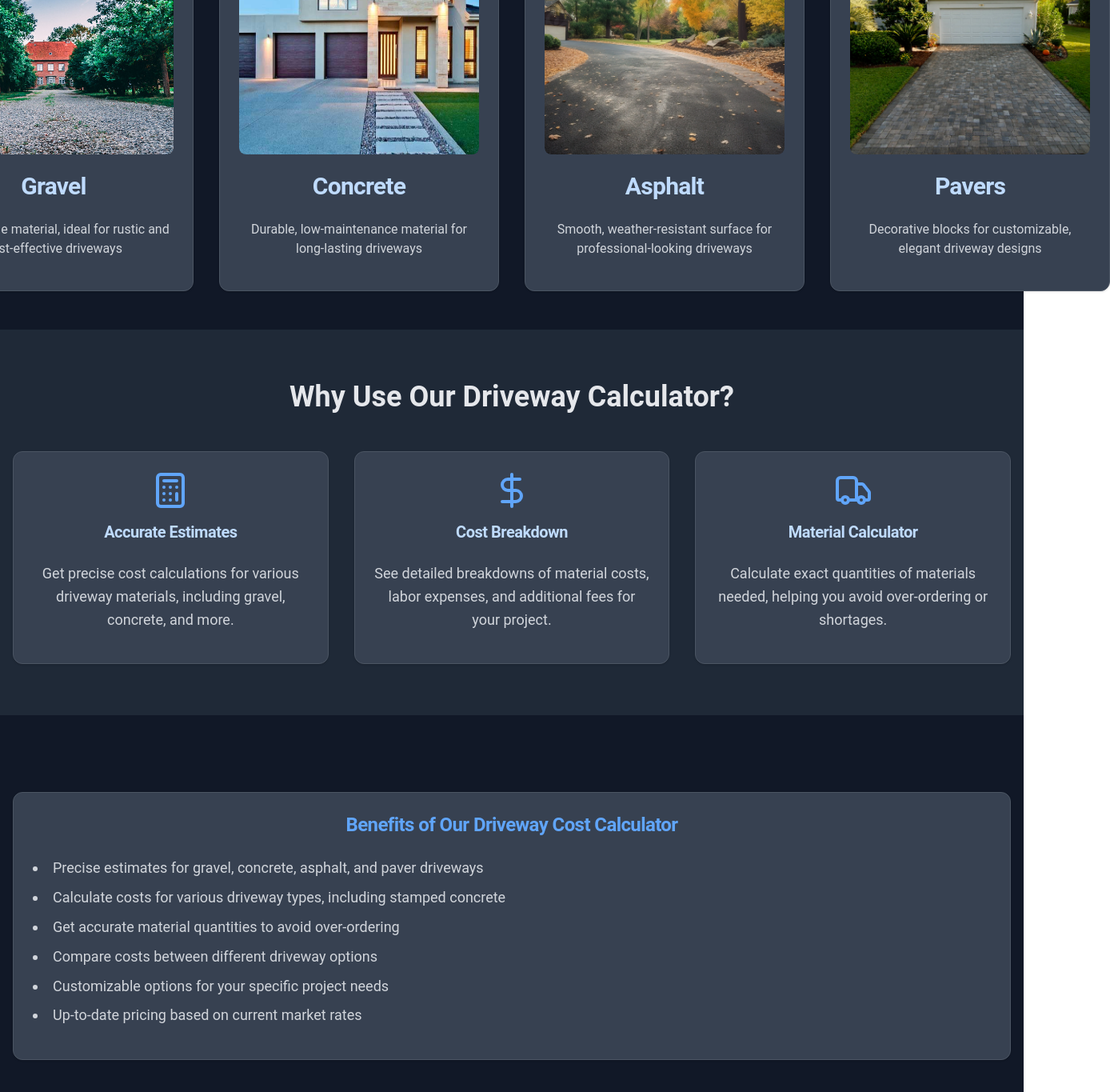
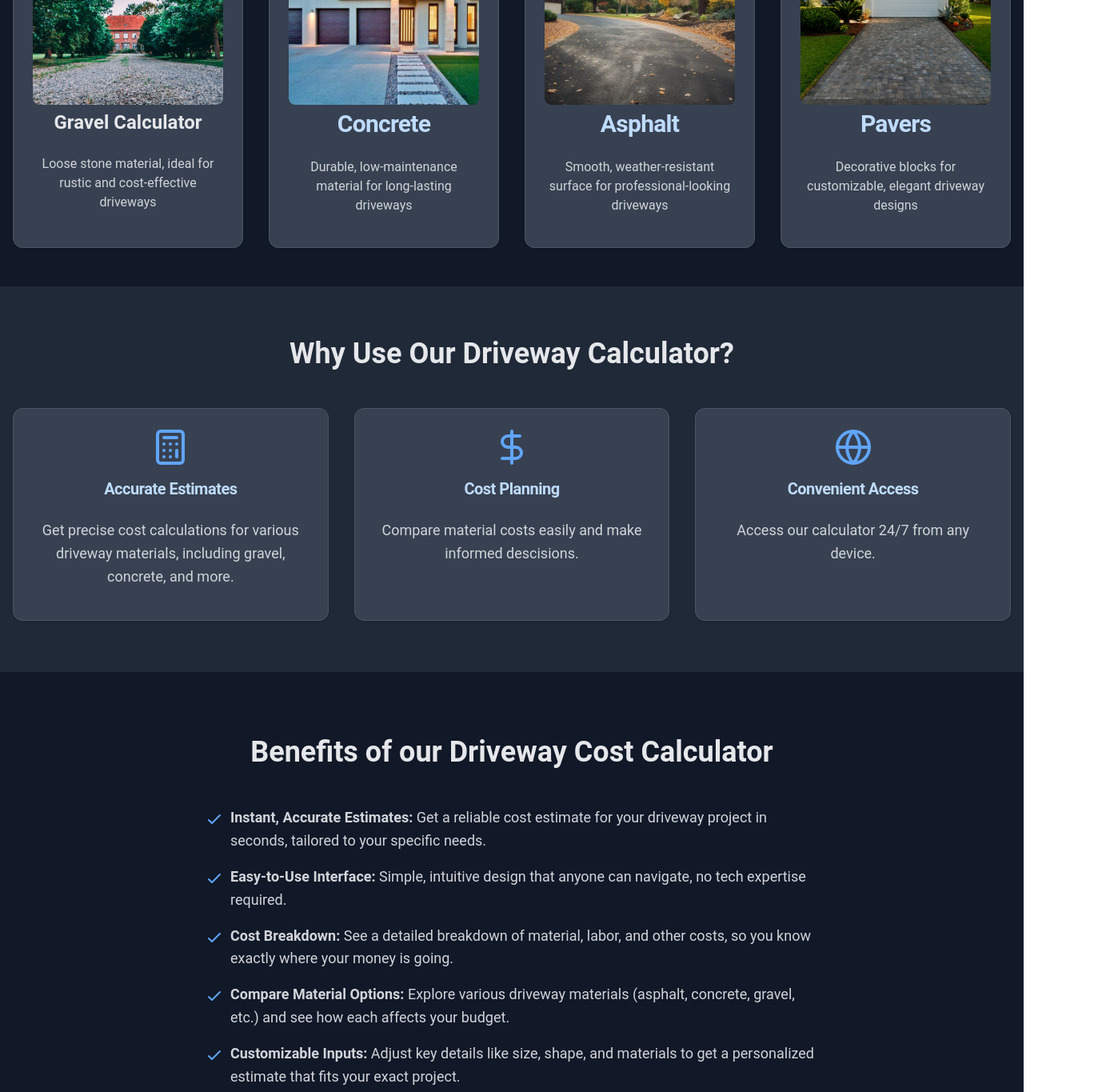
Before and after one commit to mkrizia17/Driveway-Calculator, a Next.js app: page / in a window 1280 px wide. Shown: the part 780-2145 px from the top of the page at 80% size, 1388 px wide, since content can reach past the window. Built offline with nearby package versions, Linux system fonts and the light colour scheme.

Commit message:
Latest HomePage

```diff
--- a/src/app/page.tsx
+++ b/src/app/page.tsx
@@ -31,28 +31,33 @@ export default function Home() {
       </section>
 
       {/* Calculator Section */}
-      <div className="container mx-auto py-12">
+      <div className="container mx-auto py-12 px-4">
         <h2 className="text-4xl font-bold text-center mb-12 text-gray-200">
           Find Your Calculator
         </h2>
 
-        <div className="flex justify-center space-x-8">
+        <div className="grid grid-cols-1 sm:grid-cols-2 lg:grid-cols-4 gap-4 md:gap-6 lg:gap-8">
           <div className="rounded-xl border text-card-foreground shadow bg-gray-700 border-gray-600">
             <div className="flex flex-col space-y-1.5 p-6">
-              <div className="relative w-[300px] h-[300px] mx-auto mb-4 overflow-hidden rounded-lg">
+              <div className="relative w-full aspect-square overflow-hidden rounded-lg">
                 <Image
                   src="/images/gravel.jpg"
                   alt="Gravel driveway"
                   fill
+                  sizes="(max-width: 640px) 100vw,
+                         (max-width: 1024px) 50vw,
+                         25vw"
                   className="rounded-lg object-cover transition-transform duration-300 hover:scale-110"
                 />
               </div>
+              <h3 className="text-2xl font-semibold text-center">
                 <Link
                   href="/gravel"
-                className="font-semibold tracking-tight text-3xl text-center text-blue-200"
+                  className="text-gray-200 hover:text-blue-400 transition-colors duration-300"
                 >
-                Gravel
+                  Gravel Calculator
                 </Link>
+              </h3>
             </div>
             <div className="p-6 pt-0">
               <p className="text-gray-300 text-center text-base">Loose stone material, ideal for rustic and cost-effective driveways</p>
@@ -61,11 +66,14 @@ export default function Home() {
 
           <div className="rounded-xl border text-card-foreground shadow bg-gray-700 border-gray-600">
             <div className="flex flex-col space-y-1.5 p-6">
-              <div className="relative w-[300px] h-[300px] mx-auto mb-4 overflow-hidden rounded-lg">
+              <div className="relative w-full aspect-square overflow-hidden rounded-lg">
                 <Image
                   src="/images/concrete.jpg"
-                  alt="Concrete driveway"
+                  alt="Concrete surface"
                   fill
+                  sizes="(max-width: 640px) 100vw,
+                         (max-width: 1024px) 50vw,
+                         25vw"
                   className="rounded-lg object-cover transition-transform duration-300 hover:scale-110"
                 />
               </div>
@@ -83,11 +91,14 @@ export default function Home() {
 
           <div className="rounded-xl border text-card-foreground shadow bg-gray-700 border-gray-600">
             <div className="flex flex-col space-y-1.5 p-6">
-              <div className="relative w-[300px] h-[300px] mx-auto mb-4 overflow-hidden rounded-lg">
+              <div className="relative w-full aspect-square overflow-hidden rounded-lg">
                 <Image
                   src="/images/asphalt.jpg"
-                  alt="Asphalt driveway"
+                  alt="Asphalt road"
                   fill
+                  sizes="(max-width: 640px) 100vw,
+                         (max-width: 1024px) 50vw,
+                         25vw"
                   className="rounded-lg object-cover transition-transform duration-300 hover:scale-110"
                 />
               </div>
@@ -105,11 +116,14 @@ export default function Home() {
 
           <div className="rounded-xl border text-card-foreground shadow bg-gray-700 border-gray-600">
             <div className="flex flex-col space-y-1.5 p-6">
-              <div className="relative w-[300px] h-[300px] mx-auto mb-4 overflow-hidden rounded-lg">
+              <div className="relative w-full aspect-square overflow-hidden rounded-lg">
                 <Image
                   src="/images/pavers.jpg"
-                  alt="Paver driveway"
+                  alt="Paver pathway"
                   fill
+                  sizes="(max-width: 640px) 100vw,
+                         (max-width: 1024px) 50vw,
+                         25vw"
                   className="rounded-lg object-cover transition-transform duration-300 hover:scale-110"
                 />
               </div>
@@ -144,19 +158,34 @@ export default function Home() {
             <Card className="bg-gray-700 border-gray-600">
               <CardHeader>
                 <DollarSignIcon className="w-12 h-12 text-blue-400 mb-2 mx-auto" />
-                <CardTitle className="text-xl text-center text-blue-200">Cost Breakdown</CardTitle>
+                <CardTitle className="text-xl text-center text-blue-200">Cost Planning</CardTitle>
               </CardHeader>
               <CardContent>
-                <p className="text-gray-300 text-center">See detailed breakdowns of material costs, labor expenses, and additional fees for your project.</p>
+                <p className="text-gray-300 text-center">Compare material costs easily and make informed descisions.</p>
               </CardContent>
             </Card>
             <Card className="bg-gray-700 border-gray-600">
               <CardHeader>
-                <TruckIcon className="w-12 h-12 text-blue-400 mb-2 mx-auto" />
-                <CardTitle className="text-xl text-center text-blue-200">Material Calculator</CardTitle>
+                <svg
+                  xmlns="http://www.w3.org/2000/svg"
+                  width="24"
+                  height="24"
+                  viewBox="0 0 24 24"
+                  fill="none"
+                  stroke="currentColor"
+                  stroke-width="2"
+                  stroke-linecap="round"
+                  stroke-linejoin="round"
+                  className="w-12 h-12 text-blue-400 mb-2 mx-auto"
+                >
+                  <circle cx="12" cy="12" r="10" />
+                  <path d="M2 12h20" />
+                  <path d="M12 2a15.3 15.3 0 0 1 4 10 15.3 15.3 0 0 1-4 10 15.3 15.3 0 0 1-4-10 15.3 15.3 0 0 1 4-10z" />
+                </svg>
+                <CardTitle className="text-xl text-center text-blue-200">Convenient Access</CardTitle>
               </CardHeader>
               <CardContent>
-                <p className="text-gray-300 text-center">Calculate exact quantities of materials needed, helping you avoid over-ordering or shortages.</p>
+                <p className="text-gray-300 text-center">Access our calculator 24/7 from any device.</p>
               </CardContent>
             </Card>
           </div>
@@ -164,27 +193,54 @@ export default function Home() {
       </section>
 
       {/* Benefits Section */}
-      <section className="bg-gray-900 py-16">
-        <div className="container mx-auto px-4">
-          <Card className="bg-gray-700 border-gray-600">
-            <CardHeader>
-              <CardTitle className="text-2xl font-bold text-blue-400 text-center">
-                Benefits of Our Driveway Cost Calculator
-              </CardTitle>
-            </CardHeader>
-            <CardContent>
-              <ul className="list-disc list-inside space-y-2 text-gray-300">
-                <li>Precise estimates for gravel, concrete, asphalt, and paver driveways</li>
-                <li>Calculate costs for various driveway types, including stamped concrete</li>
-                <li>Get accurate material quantities to avoid over-ordering</li>
-                <li>Compare costs between different driveway options</li>
-                <li>Customizable options for your specific project needs</li>
-                <li>Up-to-date pricing based on current market rates</li>
+      <div className="container mx-auto py-12 px-4">
+        <h2 className="text-4xl font-bold text-center mb-12 text-gray-200">
+          Benefits of our Driveway Cost Calculator
+        </h2>
+        <ul className="space-y-4 text-gray-300 max-w-3xl mx-auto">
+          <li className="flex items-start">
+            <svg className="w-6 h-6 text-blue-400 mr-2 mt-1 flex-shrink-0" fill="none" stroke="currentColor" viewBox="0 0 24 24">
+              <path strokeLinecap="round" strokeLinejoin="round" strokeWidth="2" d="M5 13l4 4L19 7"></path>
+            </svg>
+            <span><strong>Instant, Accurate Estimates:</strong> Get a reliable cost estimate for your driveway project in seconds, tailored to your specific needs.</span>
+          </li>
+
+          <li className="flex items-start">
+            <svg className="w-6 h-6 text-blue-400 mr-2 mt-1 flex-shrink-0" fill="none" stroke="currentColor" viewBox="0 0 24 24">
+              <path strokeLinecap="round" strokeLinejoin="round" strokeWidth="2" d="M5 13l4 4L19 7"></path>
+            </svg>
+            <span><strong>Easy-to-Use Interface:</strong> Simple, intuitive design that anyone can navigate, no tech expertise required.</span>
+          </li>
+
+          <li className="flex items-start">
+            <svg className="w-6 h-6 text-blue-400 mr-2 mt-1 flex-shrink-0" fill="none" stroke="currentColor" viewBox="0 0 24 24">
+              <path strokeLinecap="round" strokeLinejoin="round" strokeWidth="2" d="M5 13l4 4L19 7"></path>
+            </svg>
+            <span><strong>Cost Breakdown:</strong> See a detailed breakdown of material, labor, and other costs, so you know exactly where your money is going.</span>
+          </li>
+
+          <li className="flex items-start">
+            <svg className="w-6 h-6 text-blue-400 mr-2 mt-1 flex-shrink-0" fill="none" stroke="currentColor" viewBox="0 0 24 24">
+              <path strokeLinecap="round" strokeLinejoin="round" strokeWidth="2" d="M5 13l4 4L19 7"></path>
+            </svg>
+            <span><strong>Compare Material Options:</strong> Explore various driveway materials (asphalt, concrete, gravel, etc.) and see how each affects your budget.</span>
+          </li>
+
+          <li className="flex items-start">
+            <svg className="w-6 h-6 text-blue-400 mr-2 mt-1 flex-shrink-0" fill="none" stroke="currentColor" viewBox="0 0 24 24">
+              <path strokeLinecap="round" strokeLinejoin="round" strokeWidth="2" d="M5 13l4 4L19 7"></path>
+            </svg>
+            <span><strong>Customizable Inputs:</strong> Adjust key details like size, shape, and materials to get a personalized estimate that fits your exact project.</span>
+          </li>
+
+          <li className="flex items-start">
+            <svg className="w-6 h-6 text-blue-400 mr-2 mt-1 flex-shrink-0" fill="none" stroke="currentColor" viewBox="0 0 24 24">
+              <path strokeLinecap="round" strokeLinejoin="round" strokeWidth="2" d="M5 13l4 4L19 7"></path>
+            </svg>
+            <span><strong>Quick and Convenient:</strong> Access your estimates anytime, from any device—no need for meetings or waiting for quotes.</span>
+          </li>
         </ul>
-            </CardContent>
-          </Card>
       </div>
-      </section>
 
       {/* CTA Section */}
       <section className="bg-gray-800 py-16">
```
Lines whose indentation alone changed are shown as unchanged.
